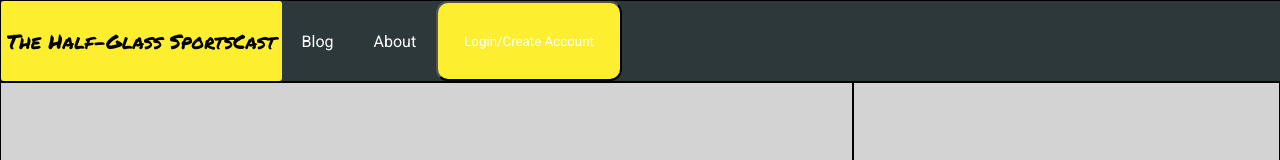
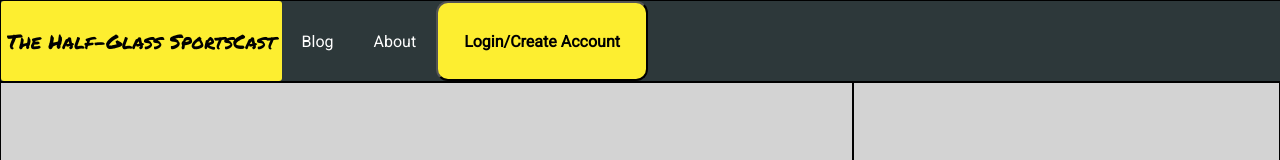
Before and after one commit to Tyler-Gosselin/Capstone-Front-End, a React (Create React App) app: page / in a window 1280 px wide. Shown: the top 160 px of the page. Built offline with nearby package versions, Linux system fonts and the light colour scheme; no server answers; a web font is replaced by a local one.

Commit message:
Fix login button

```diff
--- a/src/Components/Nav/NavContainer.js
+++ b/src/Components/Nav/NavContainer.js
@@ -25,7 +25,7 @@ const NavContainer = () => {
             <LogOutButton />
           </>
         ) : (
-          <button className="nav-button">
+          <button className="login-button">
             <NavLink exact to="/auth">
               Login/Create Account
             </NavLink>
--- a/src/style/Nav.scss
+++ b/src/style/Nav.scss
@@ -44,5 +44,21 @@
         color: #fdee30;
       }
     }
+
+    .login-button {
+      font-family: "Roboto", sans-serif;
+      font-size: 1rem;
+      font-weight: bold;
+      background-color: #fdee30;
+      border-radius: 12px;
+
+      a {
+      color: black;
+
+      &:hover {
+        text-decoration: underline;
+      }
+      }
+    }
   }
 }
```
